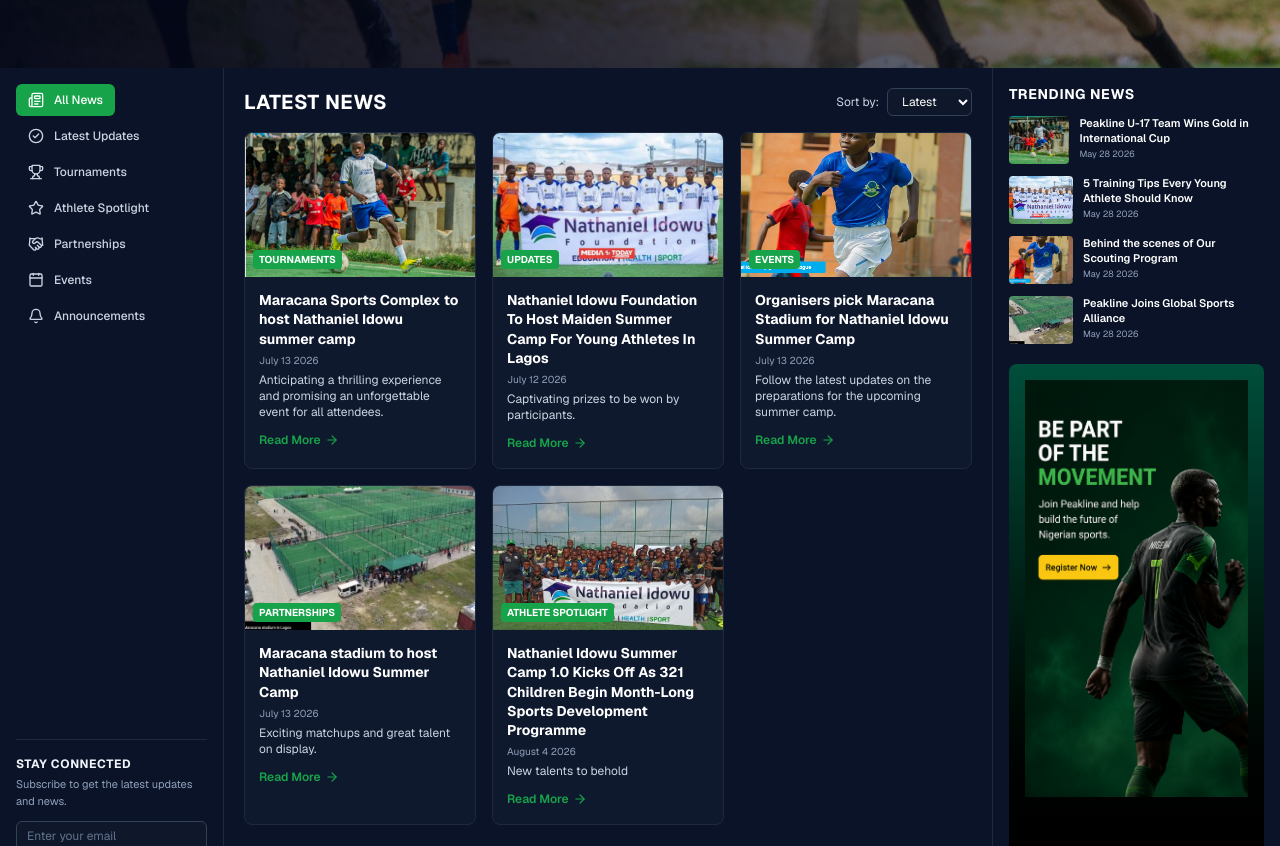
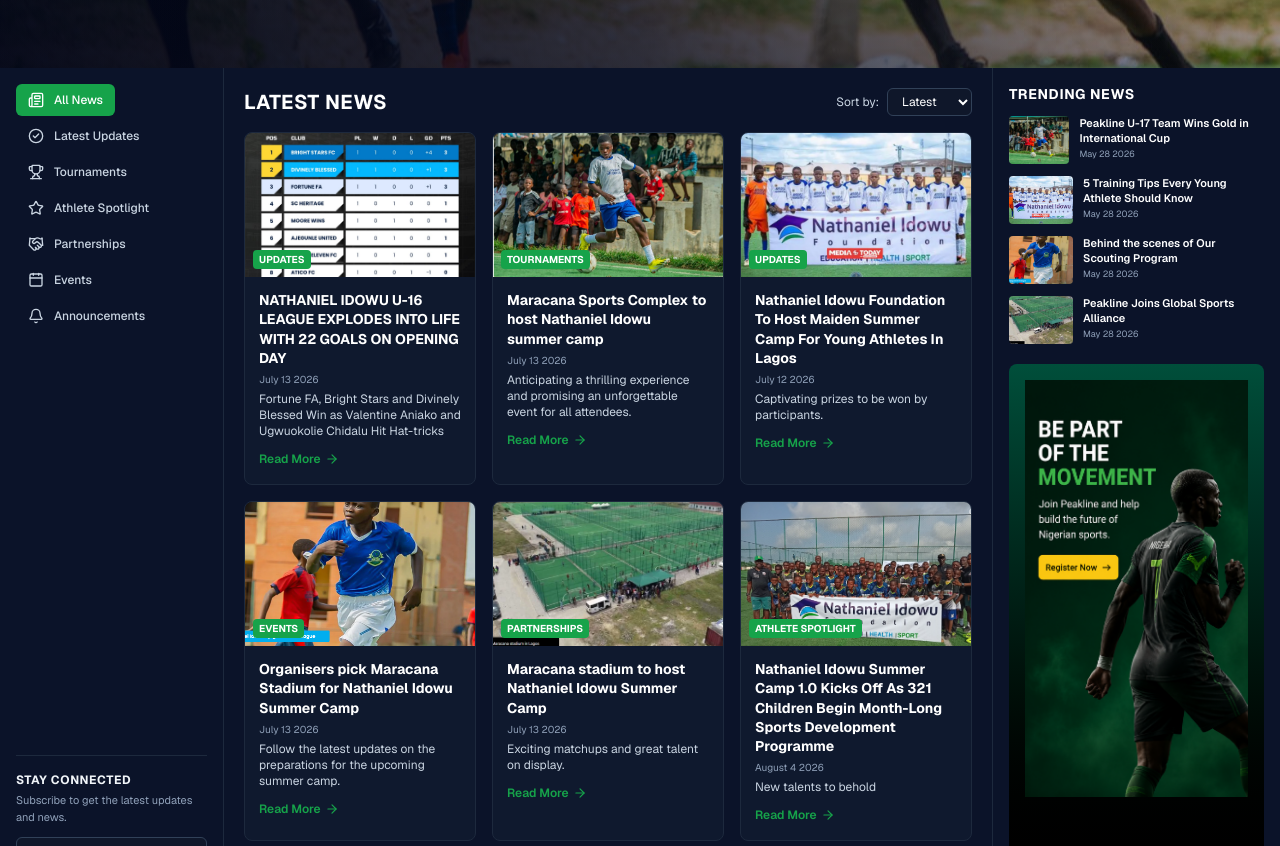
Before and after one commit to ThIncredibleOD/sport_app, a Next.js app in the folder sport-app/: page /news in a window 1280 px wide. Shown: the part 520-1366 px from the top of the page. Built offline with nearby package versions, Linux system fonts and the light colour scheme.

Commit message:
update news on the news page

```diff
--- a/sport-app/e-components/updates.tsx
+++ b/sport-app/e-components/updates.tsx
@@ -10,6 +10,7 @@
   Bell,
   ArrowRight,
 } from "lucide-react";
+import Image from "next/image";
 
 export default function Updates() {
   return (
@@ -102,13 +103,45 @@
 
         {/* Grid for News Cards */}
         <div className="mt-4 grid grid-cols-1 gap-4 sm:grid-cols-2 xl:grid-cols-3">
-          {/* Card 1 */}
           <article className="overflow-hidden rounded-lg border border-slate-800 bg-[#0f192e] transition hover:border-slate-700">
             <div className="relative h-36 w-full">
-              <img
+              <Image
+                src="/facebook-news01.jpeg"
+                alt="News"
+                fill
+                className="object-cover"
+              />
+              <span className="absolute bottom-2 left-2 rounded bg-[#16a34a] px-1.5 py-0.5 text-[10px] font-bold uppercase">
+                UPDATES
+              </span>
+            </div>
+            <div className="p-3.5">
+              <h2 className="text-sm font-bold leading-snug">
+                NATHANIEL IDOWU U-16 LEAGUE EXPLODES INTO LIFE WITH 22 GOALS ON
+                OPENING DAY
+              </h2>
+              <p className="mt-1 text-[10px] text-slate-400">July 13 2026</p>
+              <p className="mt-1 text-xs text-slate-300">
+                Fortune FA, Bright Stars and Divinely Blessed Win as Valentine
+                Aniako and Ugwuokolie Chidalu Hit Hat-tricks
+              </p>
+              <a
+                href="https://www.facebook.com/story.php?story_fbid=122116692015427811&id=61592834339885&rdid=7iIBqPwZ0BPSDFEG#"
+                className="mt-3 inline-flex items-center gap-1 text-xs font-semibold text-[#16a34a] hover:underline"
+              >
+                <span>Read More</span>
+                <ArrowRight className="h-3.5 w-3.5" />
+              </a>
+            </div>
+          </article>
+
+          <article className="overflow-hidden rounded-lg border border-slate-800 bg-[#0f192e] transition hover:border-slate-700">
+            <div className="relative h-36 w-full">
+              <Image
                 src="/news01.png"
                 alt="News"
-                className="h-full w-full object-cover"
+                fill
+                className="object-cover"
               />
               <span className="absolute bottom-2 left-2 rounded bg-[#16a34a] px-1.5 py-0.5 text-[10px] font-bold uppercase">
                 TOURNAMENTS
@@ -120,7 +153,8 @@
               </h2>
               <p className="mt-1 text-[10px] text-slate-400">July 13 2026</p>
               <p className="mt-1 text-xs text-slate-300">
-               Anticipating a thrilling experience and promising an unforgettable event for all attendees.
+                Anticipating a thrilling experience and promising an
+                unforgettable event for all attendees.
               </p>
               <a
                 href="https://thenationonlineng.net/maracana-sports-complex-to-host-nathaniel-idowu-summer-camp/"
@@ -132,13 +166,13 @@
             </div>
           </article>
 
-          {/* Card 2 */}
           <article className="overflow-hidden rounded-lg border border-slate-800 bg-[#0f192e] transition hover:border-slate-700">
             <div className="relative h-36 w-full">
-              <img
+              <Image
                 src="/news02.png"
                 alt="News"
-                className="h-full w-full object-cover"
+                fill
+                className="object-cover"
               />
               <span className="absolute bottom-2 left-2 rounded bg-[#16a34a] px-1.5 py-0.5 text-[10px] font-bold uppercase">
                 UPDATES
@@ -146,7 +180,8 @@
             </div>
             <div className="p-3.5">
               <h2 className="text-sm font-bold leading-snug">
-                Nathaniel Idowu Foundation To Host Maiden Summer Camp For Young Athletes In Lagos
+                Nathaniel Idowu Foundation To Host Maiden Summer Camp For Young
+                Athletes In Lagos
               </h2>
               <p className="mt-1 text-[10px] text-slate-400">July 12 2026</p>
               <p className="mt-1 text-xs text-slate-300">
@@ -162,13 +197,13 @@
             </div>
           </article>
 
-          {/* Card 3 */}
           <article className="overflow-hidden rounded-lg border border-slate-800 bg-[#0f192e] transition hover:border-slate-700">
             <div className="relative h-36 w-full">
-              <img
+              <Image
                 src="/news03.png"
                 alt="News"
-                className="h-full w-full object-cover"
+                fill
+                className="object-cover"
               />
               <span className="absolute bottom-2 left-2 rounded bg-[#16a34a] px-1.5 py-0.5 text-[10px] font-bold uppercase">
                 EVENTS
@@ -176,11 +211,12 @@
             </div>
             <div className="p-3.5">
               <h2 className="text-sm font-bold leading-snug">
-               Organisers pick Maracana Stadium for Nathaniel Idowu Summer Camp
+                Organisers pick Maracana Stadium for Nathaniel Idowu Summer Camp
               </h2>
               <p className="mt-1 text-[10px] text-slate-400">July 13 2026</p>
               <p className="mt-1 text-xs text-slate-300">
-                Follow the latest updates on the preparations for the upcoming summer camp.
+                Follow the latest updates on the preparations for the upcoming
+                summer camp.
               </p>
               <a
                 href="https://guardian.ng/sport/organisers-pick-maracana-stadium-for-nathaniel-idowu-summer-camp/"
@@ -192,13 +228,13 @@
             </div>
           </article>
 
-          {/* Card 4 */}
           <article className="overflow-hidden rounded-lg border border-slate-800 bg-[#0f192e] transition hover:border-slate-700">
             <div className="relative h-36 w-full">
-              <img
+              <Image
                 src="/news04.png"
                 alt="News"
-                className="h-full w-full object-cover"
+                fill
+                className="object-cover"
               />
               <span className="absolute bottom-2 left-2 rounded bg-[#16a34a] px-1.5 py-0.5 text-[10px] font-bold uppercase">
                 PARTNERSHIPS
@@ -222,13 +258,13 @@
             </div>
           </article>
 
-          {/* Card 5 */}
           <article className="overflow-hidden rounded-lg border border-slate-800 bg-[#0f192e] transition hover:border-slate-700">
             <div className="relative h-36 w-full">
-              <img
+              <Image
                 src="/news05.png"
                 alt="News"
-                className="h-full w-full object-cover"
+                fill
+                className="object-cover"
               />
               <span className="absolute bottom-2 left-2 rounded bg-[#16a34a] px-1.5 py-0.5 text-[10px] font-bold uppercase">
                 ATHLETE SPOTLIGHT
@@ -236,7 +272,8 @@
             </div>
             <div className="p-3.5">
               <h2 className="text-sm font-bold leading-snug">
-               Nathaniel Idowu Summer Camp 1.0 Kicks Off As 321 Children Begin Month-Long Sports Development Programme
+                Nathaniel Idowu Summer Camp 1.0 Kicks Off As 321 Children Begin
+                Month-Long Sports Development Programme
               </h2>
               <p className="mt-1 text-[10px] text-slate-400">August 4 2026</p>
               <p className="mt-1 text-xs text-slate-300">
@@ -251,17 +288,15 @@
               </a>
             </div>
           </article>
-
-
         </div>
 
         {/* View All Button */}
         <div className="mt-6 flex justify-center">
           <a href="/news">
-          <button className="flex items-center gap-1.5 rounded-md border border-slate-700 bg-[#0f192e] px-5 py-2 text-xs font-medium transition hover:bg-slate-800">
-            <span>View All News & Events</span>
-            <ArrowRight className="h-3.5 w-3.5" />
-          </button>
+            <button className="flex items-center gap-1.5 rounded-md border border-slate-700 bg-[#0f192e] px-5 py-2 text-xs font-medium transition hover:bg-slate-800">
+              <span>View All News & Events</span>
+              <ArrowRight className="h-3.5 w-3.5" />
+            </button>
           </a>
         </div>
       </main>
@@ -275,9 +310,11 @@
           <div className="mt-3 space-y-3">
             {/* Trending Item 1 */}
             <div className="flex gap-2.5">
-              <img
+              <Image
                 src="/news01.png"
                 alt="Trending"
+                height={48}
+                width={64}
                 className="h-12 w-16 rounded object-cover"
               />
               <div>
@@ -290,9 +327,11 @@
 
             {/* Trending Item 2 */}
             <div className="flex gap-2.5">
-              <img
+              <Image
                 src="/news02.png"
                 alt="Trending"
+                height={48}
+                width={64}
                 className="h-12 w-16 rounded object-cover"
               />
               <div>
@@ -305,9 +344,11 @@
 
             {/* Trending Item 3 */}
             <div className="flex gap-2.5">
-              <img
+              <Image
                 src="/news03.png"
                 alt="Trending"
+                height={48}
+                width={64}
                 className="h-12 w-16 rounded object-cover"
               />
               <div>
@@ -320,9 +361,11 @@
 
             {/* Trending Item 4 */}
             <div className="flex gap-2.5">
-              <img
+              <Image
                 src="/news04.png"
                 alt="Trending"
+                height={48}
+                width={64}
                 className="h-12 w-16 rounded object-cover"
               />
               <div>
```
